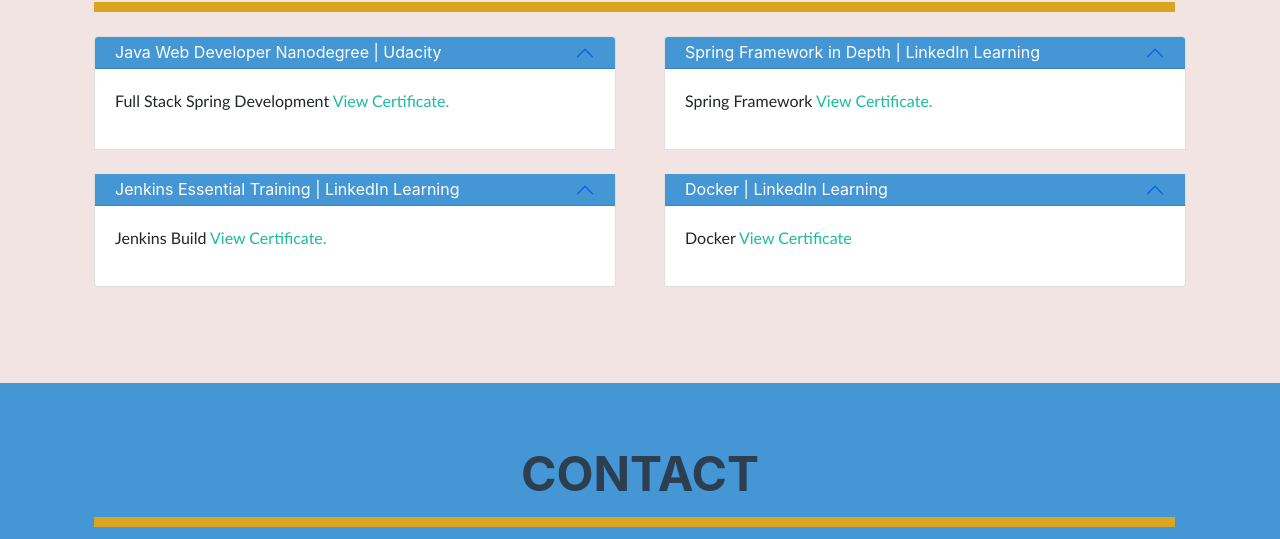
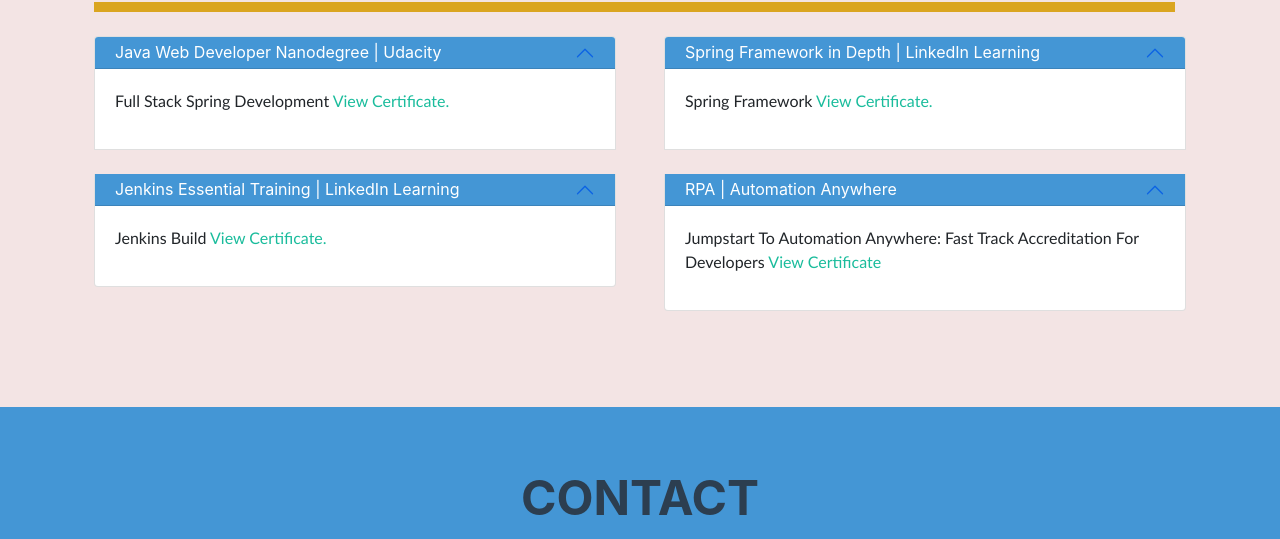
Before and after one commit to premdhakal/premdhakal.github.io, a plain HTML site: page index.html in a window 1280 px wide. Shown: the part 3519-4058 px from the top of the page. Drawn offline with nearby package versions, Linux system fonts and the light colour scheme; a script that the page names is missing; a web font is replaced by a local one.

Commit message:
Update index.html

```diff
--- a/index.html
+++ b/index.html
@@ -587,11 +587,11 @@
 							<div class="accordion-item">
 								<h2 class="accordion-header" id="headingFour">
 									<button type="button" id="ccTitle" class="accordion-button" data-bs-toggle="collapse" data-bs-target="#collapseFour">
-										Docker | LinkedIn Learning</button>
+										RPA | Automation Anywhere</button>
 								</h2>
 								<div id="collapseFour" class="accordion-collapse collapse show" data-bs-parent="#myAccordion">
 									<div class="card-body">
-										<p>Docker <a href="https://documentcloud.adobe.com/link/track?uri=urn:aaid:scds:US:64ca3de6-3e47-40fc-adfc-9b5d38145c62" target="_blank">View Certificate</a></p>
+										<p>Jumpstart To Automation Anywhere: Fast Track Accreditation For Developers <a href="https://https://certificates.automationanywhere.com/f6ab9b59-38ff-4c8d-a9a2-472892f21fc6 target="_blank">View Certificate</a></p>
 									</div>
 								</div>
 							</div>
```
